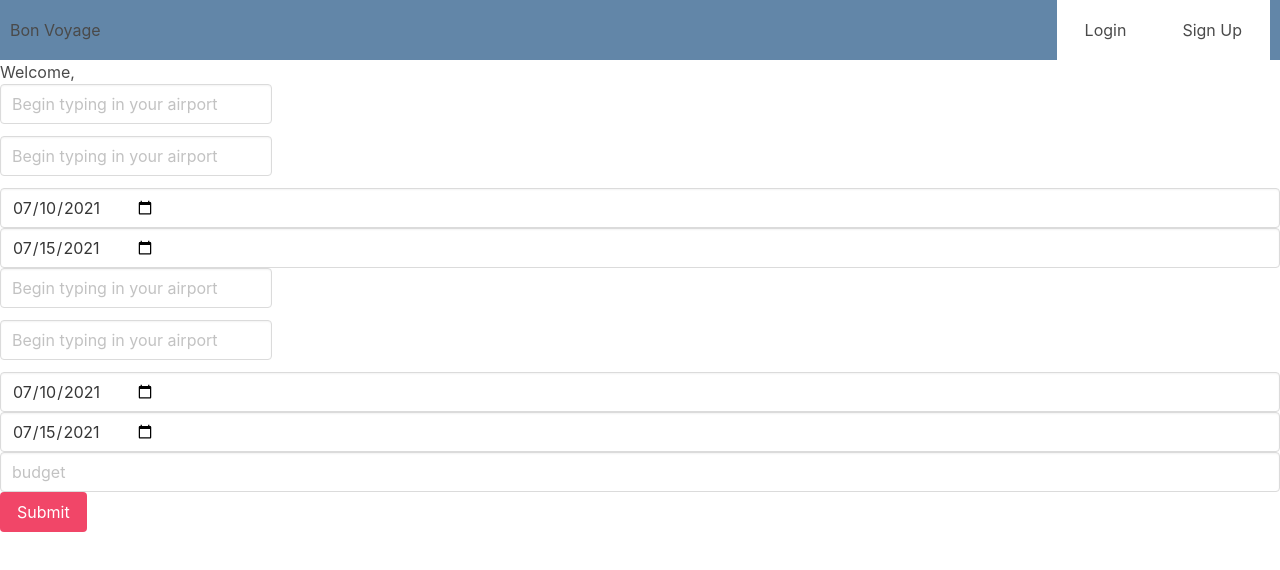
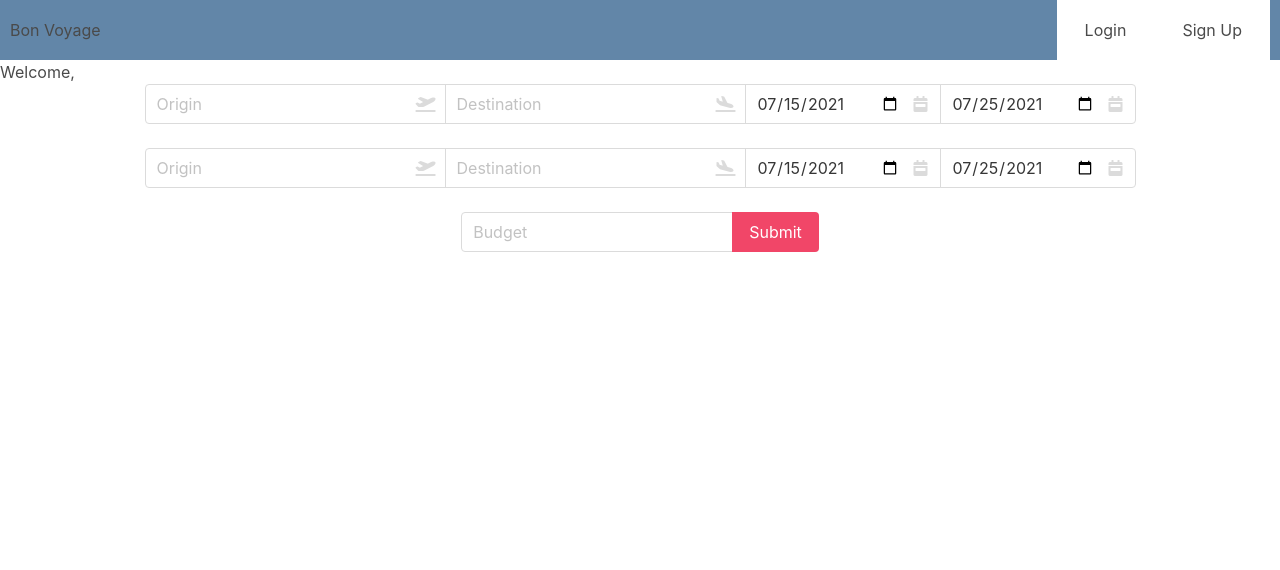
Before and after one commit to Capstone-Bi-Coastal-Visualizers/data-visualization, a React app: page / in a window 1280 px wide. Shown: the top 570 px of the page. Built offline with nearby package versions, Linux system fonts and the light colour scheme.

Commit message:
style: center and control search inputs

```diff
--- a/client/components/AutoComplete.js
+++ b/client/components/AutoComplete.js
@@ -1,8 +1,8 @@
-import React from "react";
+import React, { useState, useEffect } from "react";
 import airport from "../../airports.json";
 import Fuse from "fuse.js";
 
-class Autocomplete extends React.Component {
+class AutoComplete extends React.Component {
   constructor(props) {
     super(props);
 
@@ -24,20 +24,15 @@ class Autocomplete extends React.Component {
       isCaseSensitive: false,
       includeScore: true,
       shouldSort: true,
-      // includeMatches: false,
-      // findAllMatches: false,
       minMatchCharLength: 3,
       location: 0,
       threshold: 0.1,
-      // distance: 100,
-      // useExtendedSearch: false,
-      // ignoreLocation: false,
-      // ignoreFieldNorm: false,
       keys: ["code", "city", "state", "country"],
     };
 
     const fuse = new Fuse(airport, options);
     const matches = fuse.search(query);
+
     this.setState({ matches });
   }
 
@@ -66,6 +61,7 @@ class Autocomplete extends React.Component {
 
   updateQuery(e) {
     const query = e.target.value;
+
     this.setState({ query });
     this.fuzzyMatch(query);
   }
@@ -81,7 +77,7 @@ class Autocomplete extends React.Component {
             <div className="dropdown-trigger">
               <input
                 type="text"
-                className="input"
+                className="input is-shadowless"
                 name={name}
                 value={query}
                 onChange={this.updateQuery}
@@ -93,7 +89,7 @@ class Autocomplete extends React.Component {
                 <div className="dropdown-content">
                   {matches.map((match, index) => (
                     <a
-                      className={`dropdown-item has-text-black ${
+                      className={`dropdown-item has-text-black is-clickable ${
                         index === activeIndex ? "is-active" : ""
                       }`}
                       href="/"
@@ -114,4 +110,4 @@ class Autocomplete extends React.Component {
   }
 }
 
-export default Autocomplete;
+export default AutoComplete;
--- a/client/components/SearchBar.js
+++ b/client/components/SearchBar.js
@@ -15,17 +15,17 @@ export default function SearchBar() {
 
   const [tripBudget, setTripBudget] = useState("");
   const [firstTripState, setFirstTripState] = useState({
-    origin: "JFK",
-    destination: "ORD",
-    departureDate: "2021-07-10",
-    returnDate: "2021-07-15",
+    origin: "",
+    destination: "",
+    departureDate: "2021-07-15",
+    returnDate: "2021-07-25",
   });
 
   const [secondTripState, setSecondTripState] = useState({
-    origin: "IAH",
-    destination: "LAX",
-    departureDate: "2021-07-10",
-    returnDate: "2021-07-15",
+    origin: "",
+    destination: "",
+    departureDate: "2021-07-15",
+    returnDate: "2021-07-25",
   });
 
   const [airportCoordinates, setAirportCoordinates] = useState({});
@@ -58,6 +58,8 @@ export default function SearchBar() {
 
   const handleclick = () => {
     let returningFlight, tripNumber;
+    const trip1Dest = firstTripState["destination"];
+    const trip2Dest = secondTripState["destination"];
     dispatch(setBudget(tripBudget));
     dispatch(
       fetchFlightSession(
@@ -87,41 +89,6 @@ export default function SearchBar() {
         (tripNumber = 2)
       )
     );
-    // dispatch(fetchFlightSession(firstTripState, true));
-    // const tripOneFirstFlight = {
-    //   origin: firstTripState.origin,
-    //   destination: firstTripState.destination,
-    //   flightDate: firstTripState.departureDate,
-    //   tripNumber: 1,
-    // };
-    // const tripTwoFirstFlight = {
-    //   origin: secondTripState.origin,
-    //   destination: secondTripState.destination,
-    //   flightDate: secondTripState.departureDate,
-    //   returningFlight: false,
-    //   tripNumber: 2,
-    // };
-    // dispatch(fetchFlightSession(tripOneFirstFlight));
-    // dispatch(fetchFlightSession(tripTwoFirstFlight));
-    // const tripOneReturnFlight = {
-    //   origin: firstTripState.destination,
-    //   destination: firstTripState.origin,
-    //   flightDate: firstTripState.returnDate,
-    //   returningFlight: true,
-    //   tripNumber: 1,
-    // };
-    // const tripTwoReturnFlight = {
-    //   origin: secondTripState.destination,
-    //   destination: secondTripState.origin,
-    //   flightDate: secondTripState.returnDate,
-    //   returningFlight: true,
-    //   tripNumber: 2,
-    // };
-    // dispatch(fetchFlightSession(tripOneReturnFlight));
-    // dispatch(fetchFlightSession(tripTwoReturnFlight));
-    const trip1Dest = firstTripState["destination"];
-
-    const trip2Dest = secondTripState["destination"];
     dispatch(
       fetchHotelData(
         airportCoordinates[trip1Dest],
@@ -155,28 +122,40 @@ export default function SearchBar() {
   };
 
   return (
-    <div>
+    <div className="container">
+      <div className="field has-addons is-justify-content-center">
+        <div className="control has-icons-right">
           <Autocomplete
-        name="airport"
+            name="trip1Origin"
             label="airports"
-        placeholder="Begin typing in your airport"
             setTripAirportCode={setAirportCode}
             firstFlight={true}
             location="origin"
+            placeholder="Origin"
           />
+          <span class="icon is-small is-right">
+            <i class="fas fa-plane-departure"></i>
+          </span>
+        </div>
+        <div className="control has-icons-right ">
           <Autocomplete
-        name="airport"
+            name="trip1Dest"
             label="airports"
-        placeholder="Begin typing in your airport"
             setTripAirportCode={setAirportCode}
             firstFlight={true}
             location="destination"
+            placeholder="Destination"
           />
+          <span class="icon is-small is-right">
+            <i class="fas fa-plane-arrival"></i>
+          </span>
+        </div>
+        <div className="control has-icons-right">
           <input
             type="date"
             placeholder="departure date"
             name="departureDate"
-        className="input"
+            className="input is-shadowless"
             required
             value={firstTripState.departureDate}
             onChange={(event) => {
@@ -186,11 +165,16 @@ export default function SearchBar() {
               });
             }}
           />
+          <span class="icon is-small is-right">
+            <i class="fas fa-calendar-week"></i>
+          </span>
+        </div>
+        <div className="control has-icons-right">
           <input
             type="date"
             placeholder="return date"
             name="returnDate"
-        className="input"
+            className="input is-shadowless"
             required
             value={firstTripState.returnDate}
             onChange={(event) => {
@@ -200,29 +184,44 @@ export default function SearchBar() {
               });
             }}
           />
-      <div>
+          <span class="icon is-small is-right">
+            <i class="fas fa-calendar-week"></i>
+          </span>
+        </div>
+      </div>
+      <div className="field has-addons is-justify-content-center">
+        <div className="control has-icons-right">
           <Autocomplete
-          name="airport"
+            name="trip2Origin"
             label="airports"
-          placeholder="Begin typing in your airport"
             setTripAirportCode={setAirportCode}
             firstFlight={false}
             location="origin"
+            placeholder="Origin"
           />
+          <span class="icon is-small is-right">
+            <i class="fas fa-plane-departure"></i>
+          </span>
+        </div>
+        <div className="control has-icons-right">
           <Autocomplete
-          name="airport"
+            name="trip2Dest"
             label="airports"
-          placeholder="Begin typing in your airport"
             setTripAirportCode={setAirportCode}
             firstFlight={false}
             location="destination"
+            placeholder="Destination"
           />
-
+          <span class="icon is-small is-right">
+            <i class="fas fa-plane-arrival"></i>
+          </span>
+        </div>
+        <div className="control has-icons-right">
           <input
             type="date"
             placeholder="departure date"
             name="departureDate"
-          className="input"
+            className="input is-shadowless"
             required
             value={secondTripState.departureDate}
             onChange={(event) => {
@@ -232,11 +231,16 @@ export default function SearchBar() {
               });
             }}
           />
+          <span class="icon is-small is-right">
+            <i class="fas fa-calendar-week"></i>
+          </span>
+        </div>
+        <div className="control has-icons-right">
           <input
             type="date"
             placeholder="return date"
             name="returnDate"
-          className="input"
+            className="input is-shadowless"
             required
             value={secondTripState.returnDate}
             onChange={(event) => {
@@ -246,18 +250,26 @@ export default function SearchBar() {
               });
             }}
           />
+          <span class="icon is-small is-right">
+            <i class="fas fa-calendar-week"></i>
+          </span>
         </div>
+      </div>
+      <div className="field has-addons is-justify-content-center">
+        <div className="control ">
           <input
-        type="number"
-        placeholder="budget"
+            type="text"
+            placeholder="Budget"
             name="budget"
-        className="input"
+            className="input is-shadowless"
             required
             value={tripBudget}
             onChange={(event) => {
               setTripBudget(event.target.value);
             }}
           />
+        </div>
+        <div className="control">
           <Link
             to="/search-result"
             onClick={handleclick}
@@ -266,5 +278,7 @@ export default function SearchBar() {
             Submit
           </Link>
         </div>
+      </div>
+    </div>
   );
 }
```
Also changed, not shown: client/components/AutoComplete2.js (added, +158 -0 lines). Lines whose indentation alone changed are shown as unchanged.
